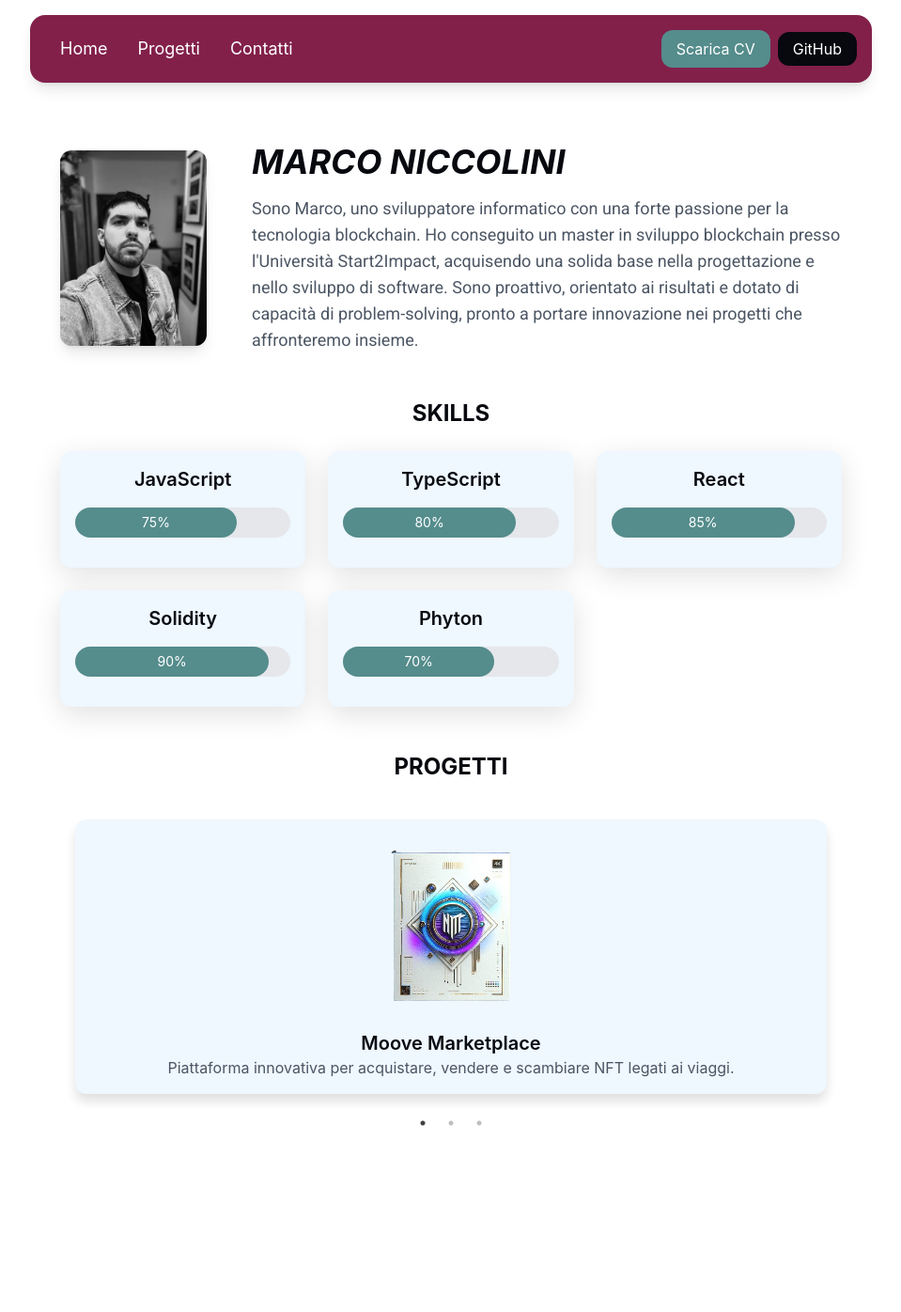
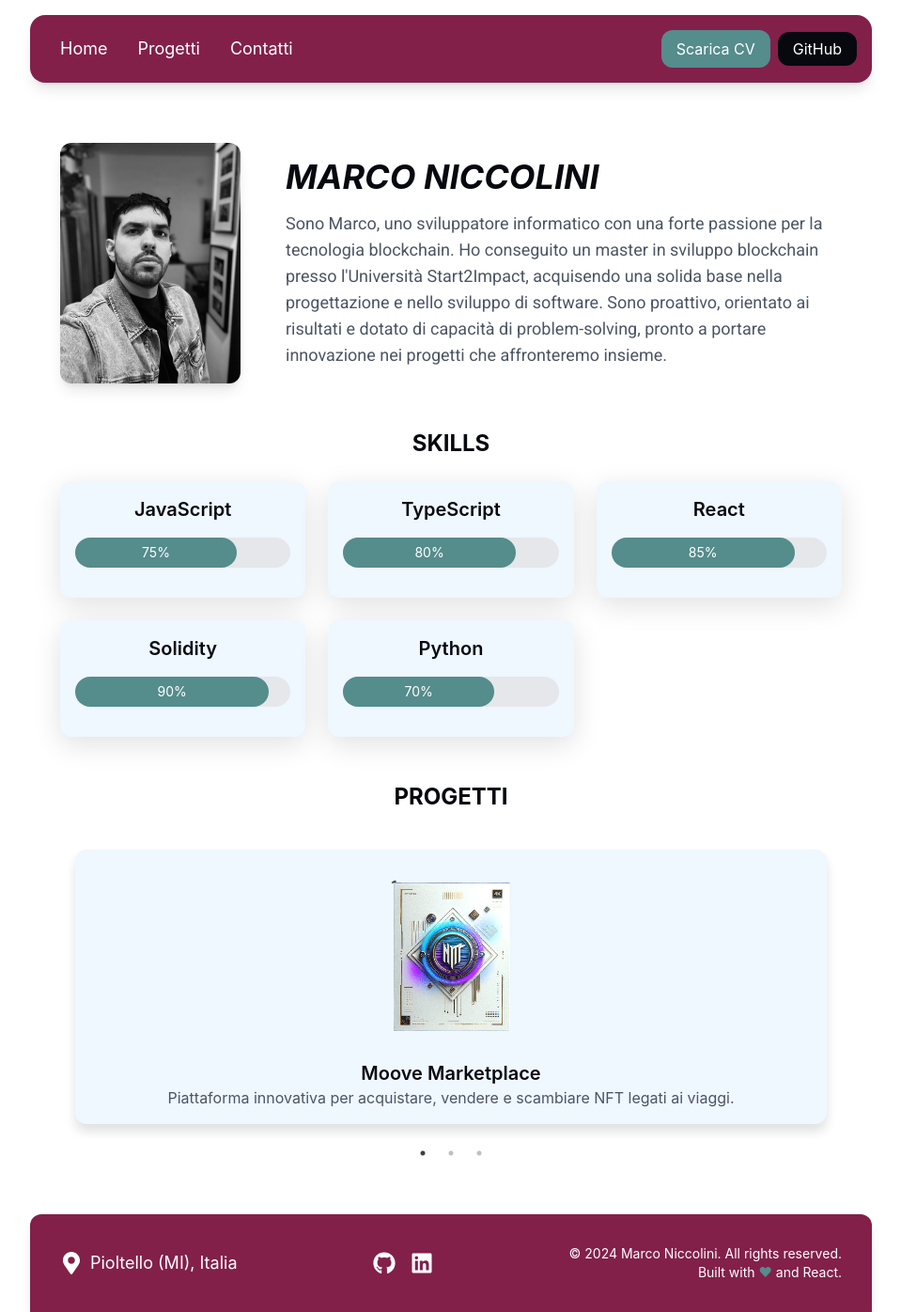
Before and after one commit to Nicco6598/MN-Portfolio, a React (Create React App) app: page / in a window 1280 px wide. Shown: the whole page at 94% size, without its empty margins (160-1119 px from the left). Before the commit the page ends 1212 px from the top, so only its background shows below. Built offline with nearby package versions, Linux system fonts and the light colour scheme.

Commit message:
aggiunta footer, fix home mobile

```diff
--- a/src/App.tsx
+++ b/src/App.tsx
@@ -5,6 +5,7 @@ import Home from './pages/Home';
 import Projects from './pages/Projects';
 import Contact from './pages/Contact';
 import ProjectDetail from './pages/ProjectDetail';
+import Footer from './components/Footer';
 
 const App: React.FC = () => {
   return (
@@ -16,6 +17,7 @@ const App: React.FC = () => {
         <Route path="/contact" element={<Contact />} />
         <Route path="/projects/:id" element={<ProjectDetail />} />
       </Routes>
+    <Footer />
     </Router>
   );
 };
--- /dev/null
+++ b/src/components/Footer.tsx
@@ -0,0 +1,41 @@
+import React from 'react';
+import { FaGithub, FaLinkedin, FaMapMarkerAlt } from 'react-icons/fa';
+
+const Footer: React.FC = () => {
+  return (
+    <footer className="bg-murrey text-white mt-12 p-4 mx-auto max-w-full sm:max-w-4xl rounded-t-xl shadow-lg p-4">
+      <div className="container mx-auto flex flex-col sm:flex-row justify-between items-center p-4">
+        <div className="mb-4 sm:mb-0 text-center sm:text-left flex items-center">
+          <FaMapMarkerAlt className="mr-2" size={24} />
+          <p className="text-lg">Pioltello (MI), Italia</p>
+        </div>
+        <div className="flex space-x-4 mb-4 sm:mb-0">
+          <a
+            href="https://github.com/Nicco6598"
+            target="_blank"
+            rel="noopener noreferrer"
+            className="text-white hover:text-dark-cyan transition"
+          >
+            <FaGithub size={24} />
+          </a>
+          <a
+            href="https://www.linkedin.com/in/marco-niccolini98/"
+            target="_blank"
+            rel="noopener noreferrer"
+            className="text-white hover:text-dark-cyan transition"
+          >
+            <FaLinkedin size={24} />
+          </a>
+        </div>
+        <div className="text-center sm:text-right">
+          <p className="text-sm">© 2024 Marco Niccolini. All rights reserved.</p>
+          <p className="text-sm">
+            Built with <span className="text-dark-cyan">❤</span> and React.
+          </p>
+        </div>
+      </div>
+    </footer>
+  );
+};
+
+export default Footer;
--- a/src/pages/Home.tsx
+++ b/src/pages/Home.tsx
@@ -4,12 +4,12 @@ import ProjectCarousel from '../components/ProjectCarousel';
 
 const Home: React.FC = () => {
   return (
-    <div className="max-w-4xl mx-auto p-8 bg-white mt-12 ">
-      <div className="flex items-center mb-8">
-        <img src={profilePic} alt="Profile" className="w-52 h-52 rounded-xl shadow-lg mr-12" />
-        <div>
-          <h1 className="text-4xl font-bold italic text-rich-black">MARCO NICCOLINI</h1>
-          <p className="mt-4 text-lg text-gray-600 font-modern">Sono Marco, uno sviluppatore informatico con una forte passione per
+    <div className="max-w-4xl mx-auto p-8 bg-white mt-12">
+      <div className="flex flex-col lg:flex-row items-center mb-8">
+        <img src={profilePic} alt="Profile" className="w-auto h-72 md:w-64 md:h-64 rounded-xl shadow-lg mb-6 lg:mb-0 lg:mr-12" />
+        <div className="text-center lg:text-left">
+          <h1 className="text-3xl md:text-4xl font-bold italic text-rich-black">MARCO NICCOLINI</h1>
+          <p className="mt-4 text-base md:text-lg text-gray-600 font-modern">Sono Marco, uno sviluppatore informatico con una forte passione per
           la tecnologia blockchain. Ho conseguito un master in sviluppo
           blockchain presso l'Università Start2Impact, acquisendo una solida base
           nella progettazione e nello sviluppo di software. Sono proattivo,
@@ -54,7 +54,7 @@ const Home: React.FC = () => {
             </div>
           </div>
           <div className="bg-alice-blue rounded-xl shadow-[0_8px_30px_rgb(0,0,0,0.12)] p-4">
-            <h3 className="text-xl font-semibold text-rich-black">Phyton</h3>
+            <h3 className="text-xl font-semibold text-rich-black">Python</h3>
             <div className="w-full bg-gray-200 rounded-full h-8 my-4 relative">
               <div className="bg-dark-cyan h-8 rounded-full flex items-center justify-center" style={{ width: '70%' }}>
                 <span className="text-white text-sm">70%</span>
```
